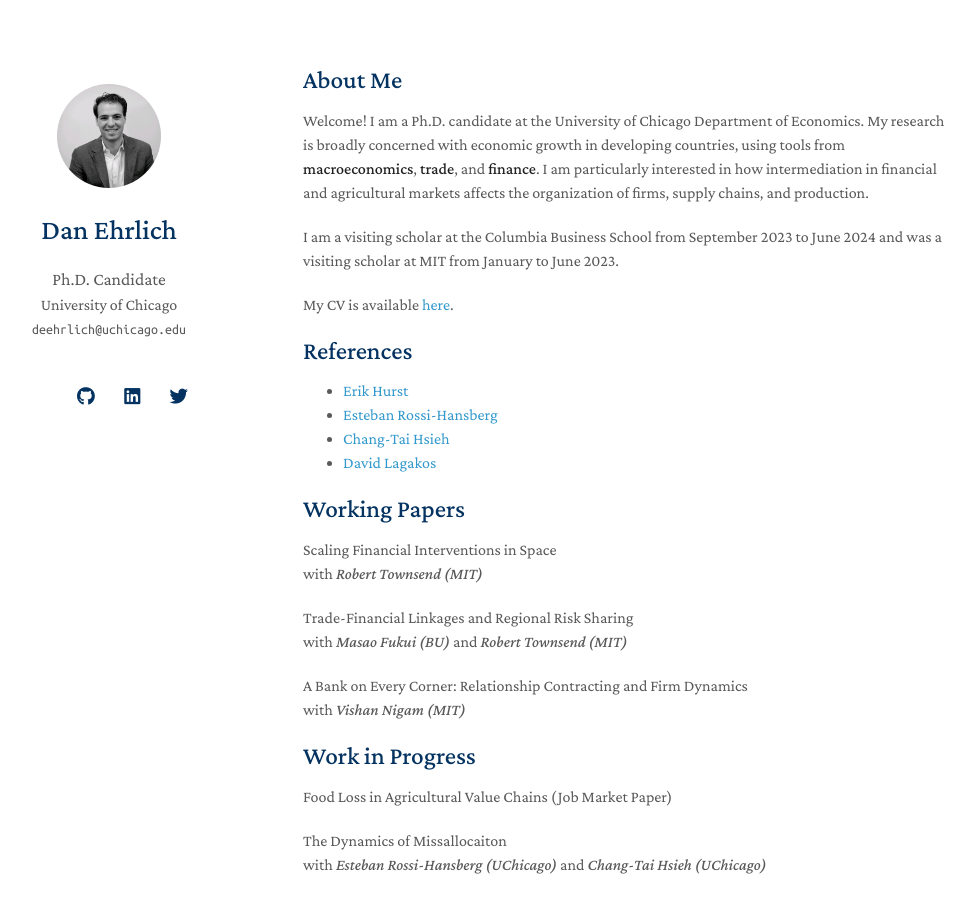
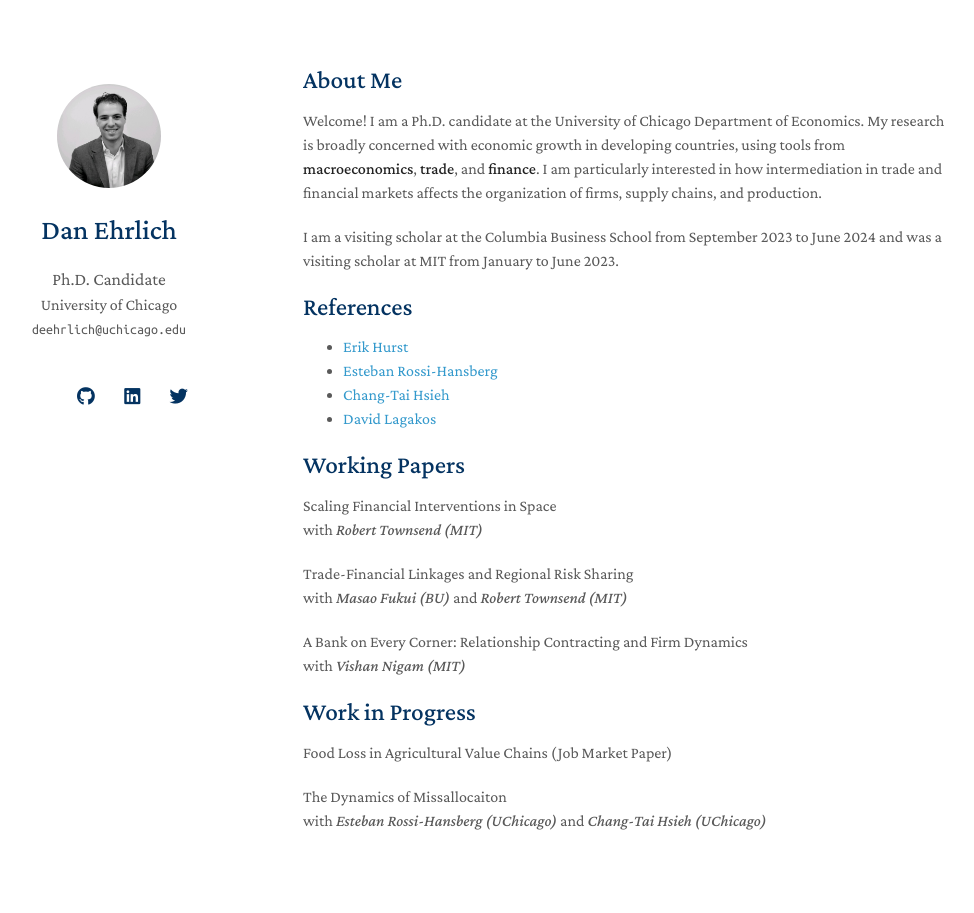
Before and after one commit to danielehrlich/danielehrlich.github.io, a Jekyll site: the page built from index.md, in a window 1280 px wide and 971 px high. Shown: the top 913 px of the window, without its empty margins (167-1141 px from the left). Built offline with Jekyll 4.4.1, drawn with Linux system fonts in a browser that asks for light colours; nearby versions of some CDN libraries; a style sheet for code colours, icons or effects is not loaded; our own code applies the rules of GitHub Pages for plain Markdown files.

Commit message:
Update index.md

```diff
--- a/index.md
+++ b/index.md
@@ -5,11 +5,9 @@ layout: homepage
 ## About Me
 
 Welcome! I am a Ph.D. candidate at the University of Chicago Department of Economics.
-My research is broadly concerned with economic growth in developing countries, using tools from **macroeconomics**, **trade**, and **finance**. I am particularly interested in how intermediation in financial and agricultural markets affects the organization of firms, supply chains, and production.
+My research is broadly concerned with economic growth in developing countries, using tools from **macroeconomics**, **trade**, and **finance**. I am particularly interested in how intermediation in trade and financial markets affects the organization of firms, supply chains, and production.
 
 I am a visiting scholar at the Columbia Business School from September 2023 to June 2024 and was a visiting scholar at MIT from January to June 2023.
-
-My CV is available [here](https://www.danielehrlich.github.io/ehrlich-cv.pdf).
 
 ## References
 
```
